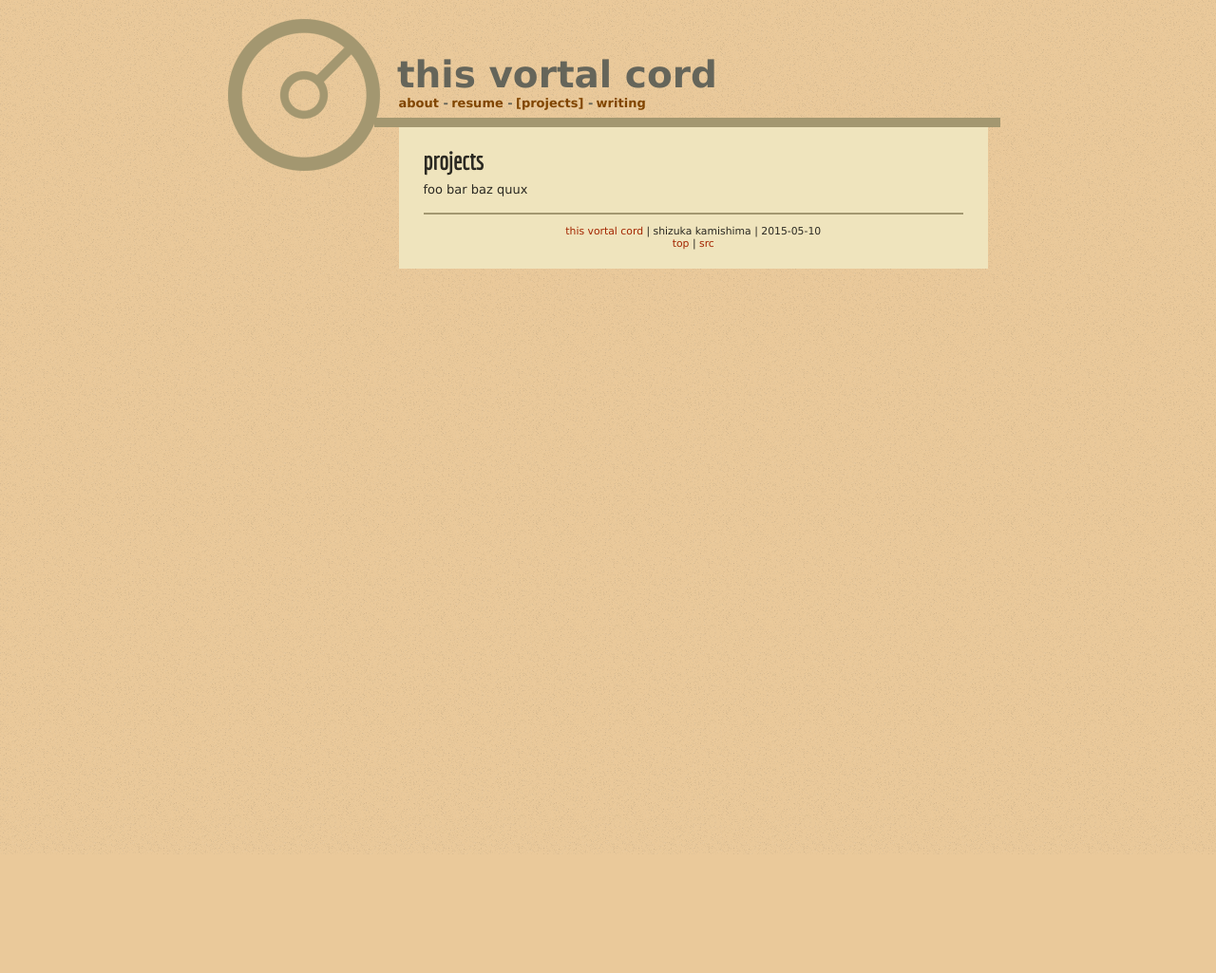
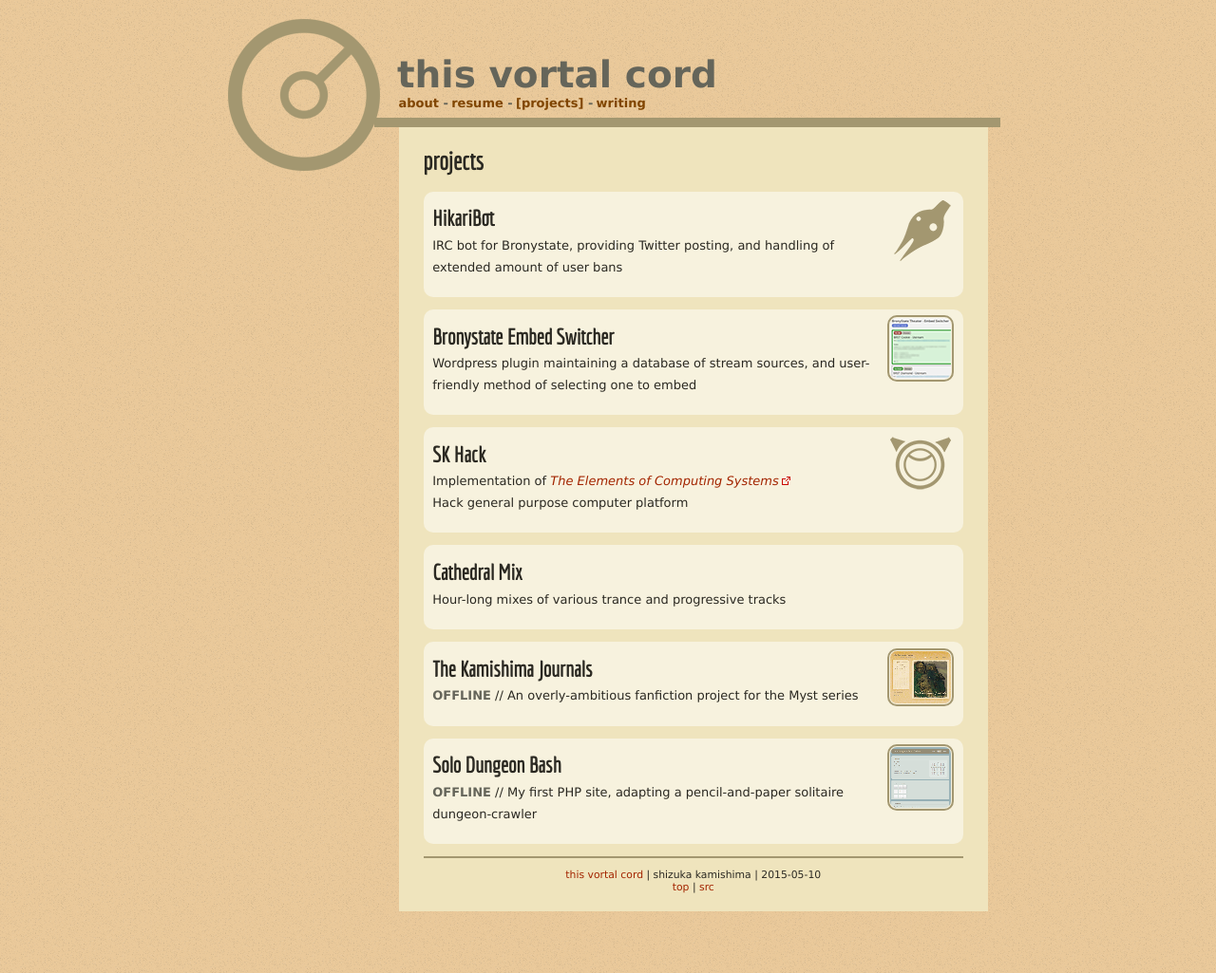
Before and after one commit to shizuka/shizuka.github.io, a Jekyll site: the page built from projects/index.md, in a window 1280 px wide. Shown: the whole page at 95% size. Built offline with Jekyll 4.4.1, drawn with Linux system fonts in a browser that asks for light colours; nearby versions of some CDN libraries; some web fonts are replaced; before the commit the page ends 900 px from its top, so only the background shows below that.

Commit message:
added projects page

```diff
--- /dev/null
+++ b/_data/projects.yml
@@ -0,0 +1,59 @@
+# This Vortal Cord - Projects
+# Shizuka Kamishima - 2015
+#
+# In the order defined, so the order displayed
+#
+# - id: project                       (references icon-id.png and id.html)
+#   name: Project Title               (duh)
+#   url: http://example.com           (optional! set to override page link)
+#   nolink: false                     (optional! set true if no page)
+#   noimage: false                    (optional! set true if no icon)
+#   yesborder: false                  (optional! set true for border)
+#   blurb: |                          (short description of project)
+#     foo bar baz
+#     quux fred barney
+#
+
+- id: hikaribot
+  name: HikariBot
+  nolink: true
+  blurb: |
+    IRC bot for Bronystate, providing Twitter posting, and handling of
+    extended amount of user bans
+
+- id: brstembed
+  name: Bronystate Embed Switcher
+  nolink: true
+  yesborder: true
+  blurb: |
+    Wordpress plugin maintaining a database of stream sources,
+    and user-friendly method of selecting one to embed
+
+- id: skhack
+  name: SK Hack
+  nolink: true
+  blurb: |
+    Implementation of [*The Elements of Computing Systems*](http://www.nand2tetris.org/)
+    Hack general purpose computer platform
+
+- id: czmix
+  name: Cathedral Mix
+  nolink: true
+  noimage: true
+  blurb: |
+    Hour-long mixes of various trance and progressive tracks
+
+- id: tkj
+  name: The Kamishima Journals
+  nolink: true
+  yesborder: true
+  blurb: |
+    **OFFLINE** // An overly-ambitious fanfiction project for the Myst series
+
+- id: sdb
+  name: Solo Dungeon Bash
+  nolink: true
+  yesborder: true
+  blurb: |
+    **OFFLINE** // My first PHP site, adapting a pencil-and-paper solitaire
+    dungeon-crawler
--- a/assets/css/main.scss
+++ b/assets/css/main.scss
@@ -223,7 +223,7 @@ img {
   border-radius: 10px;
 
   &.noborder {
-    padding: 0;
+    padding: 3px; //to keep spacing with bordered ones
     border: none;
     border-radius: 0;
   }
--- a/projects/index.md
+++ b/projects/index.md
@@ -1,8 +1,27 @@
 ---
 title: projects
 layout: index
+css:
+- projects.css
 ---
 
 # projects
 
-foo bar baz quux
+<div class="projects">
+{% for project in site.data.projects %}
+<section markdown="1">
+  {% unless project.noimage %}
+![{{ project.name }}](icon-{{ project.id }}.png){% unless project.yesborder %}{: .noborder}{% endunless %}
+  {: .floatright}
+  {% endunless %}
+  {% if project.nolink %}
+## {{ project.name }} {#{{ project.id }}}
+  {% elsif project.url %}
+## [{{ project.name }}]({{ project.url }}) {#{{ project.id }}}
+  {% else %}
+## [{{ project.name }}]({{ project.id }}.html) {#{{ project.id }}}
+  {% endif %}
+{{ project.blurb }}
+</section>
+{% endfor %}
+</div>
--- /dev/null
+++ b/projects/projects.scss
@@ -0,0 +1,25 @@
+---
+layout: css
+---
+/*
+ * This Vortal Cord - Projects
+ * Shizuka Kamishima - 2015-05-10
+ */
+
+@import 'colors';
+
+.projects {
+  margin-top: 1.5em;
+}
+
+.projects section {
+  clear: both;
+  background-color: #f7f2de;
+  margin-bottom: 1em;
+  border-radius: 10px;
+  padding: 0.5em 0.75em
+}
+
+.projects section h2:before {
+  display: none;
+}
```
Also changed, not shown: projects/icon-brstembed.png (added), projects/icon-hikaribot.png (added), projects/icon-sdb.png (added), projects/icon-skhack.png (added), projects/icon-tkj.png (added).
